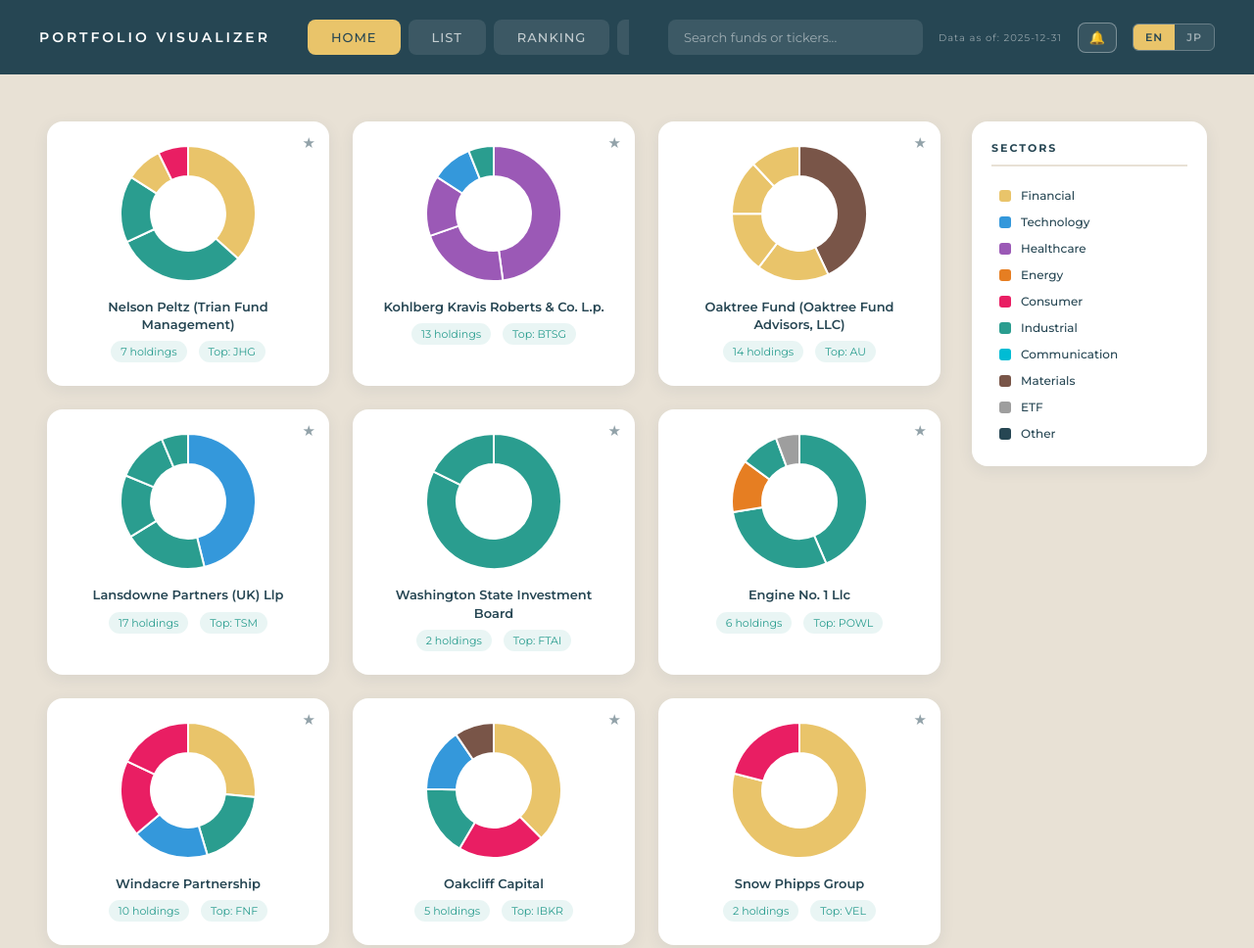
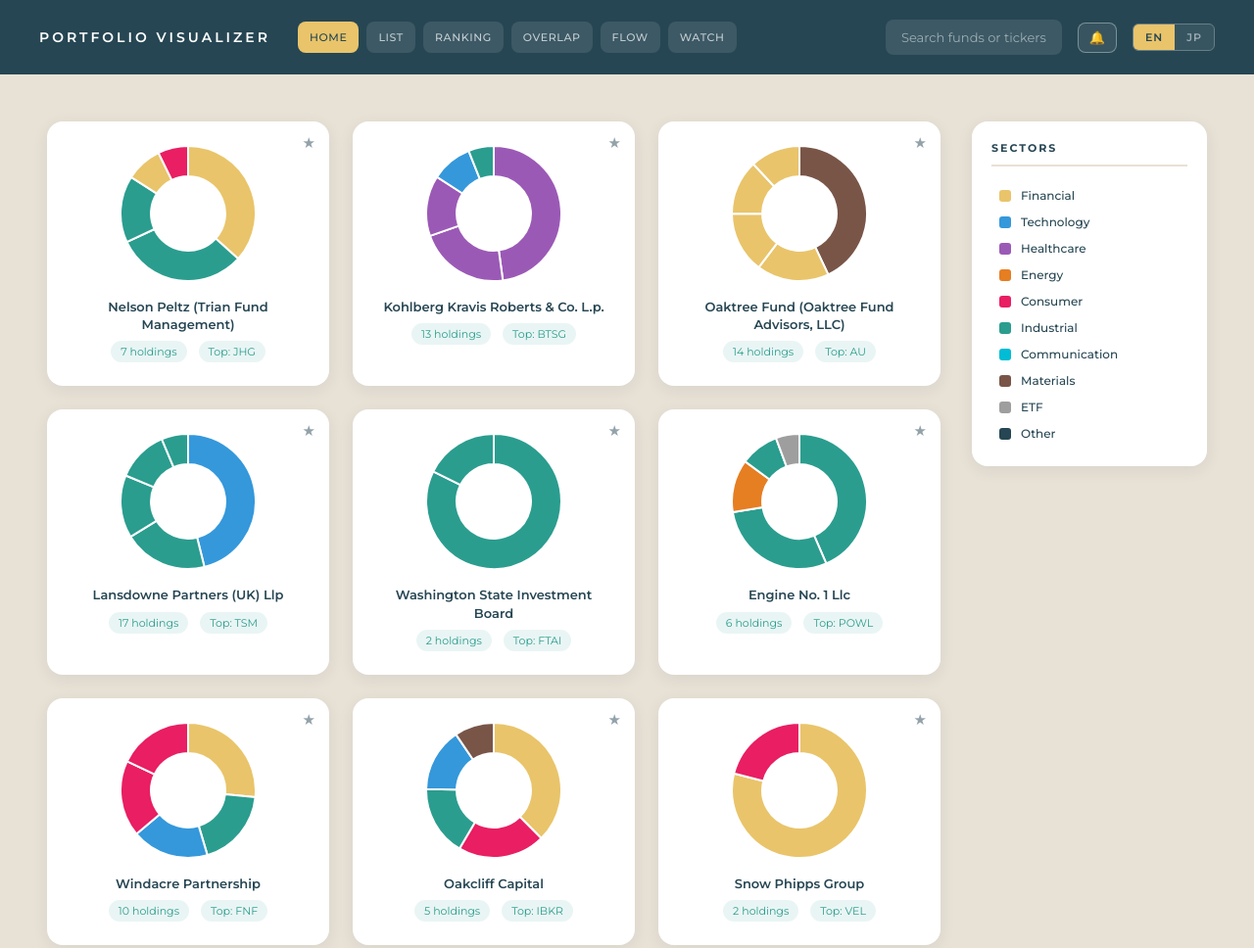
Before and after one commit to fujiai469-del/port, a website: page index.html in a window 1280 px wide. Shown: the top 968 px of the page at 98% size. Drawn offline with nearby package versions, Linux system fonts and the light colour scheme.

Commit message:
Keep watch tab visible in header layout

```diff
--- a/index.html
+++ b/index.html
@@ -60,8 +60,8 @@
     .header-content {
       max-width: 1400px;
       margin: 0 auto;
-      display: flex;
-      justify-content: space-between;
+      display: grid;
+      grid-template-columns: auto minmax(0, 1fr) auto;
       align-items: center;
       gap: 14px;
     }
@@ -85,7 +85,7 @@
       white-space: nowrap;
       flex: 1 1 auto;
       min-width: 0;
-      margin: 0 14px 0 24px;
+      margin: 0 8px 0 14px;
       padding-right: 6px;
     }
 
@@ -94,12 +94,12 @@
     }
 
     .tab {
-      padding: 10px 24px;
+      padding: 10px 16px;
       border-radius: 8px;
       cursor: pointer;
-      font-size: 13px;
+      font-size: 12px;
       font-weight: 500;
-      letter-spacing: 1px;
+      letter-spacing: 0.6px;
       text-transform: uppercase;
       transition: all 0.3s;
       background: rgba(255, 255, 255, 0.1);
@@ -126,7 +126,7 @@
       gap: 16px;
       position: relative;
       flex: 0 0 auto;
-      margin-left: 12px;
+      margin-left: 8px;
     }
 
     .app-shell.mode-mobile .tabs {
@@ -1412,6 +1412,7 @@
       }
 
       .header-content {
+        display: flex;
         flex-wrap: wrap;
         gap: 12px;
       }
@@ -1534,6 +1535,25 @@
 
       .search-box {
         width: 260px;
+      }
+    }
+
+    @media (max-width: 1360px) and (min-width: 769px) {
+      .tab {
+        padding: 9px 12px;
+        font-size: 11px;
+      }
+
+      .search-box {
+        width: 180px;
+      }
+
+      .search-box:focus {
+        width: 210px;
+      }
+
+      .data-timestamp {
+        display: none;
       }
     }
   </style>
```
